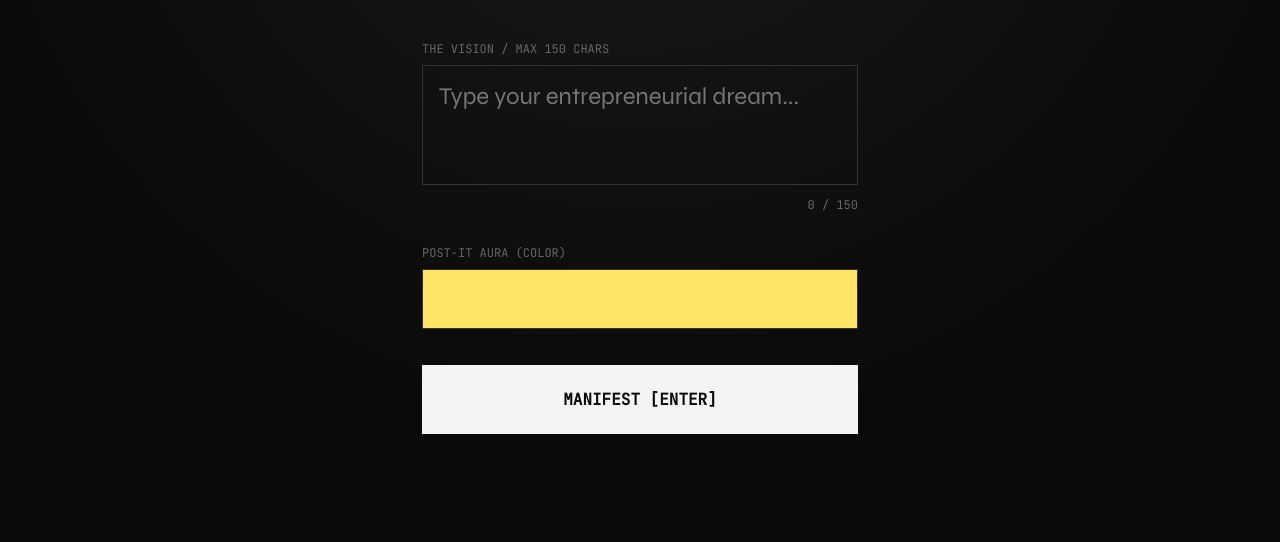
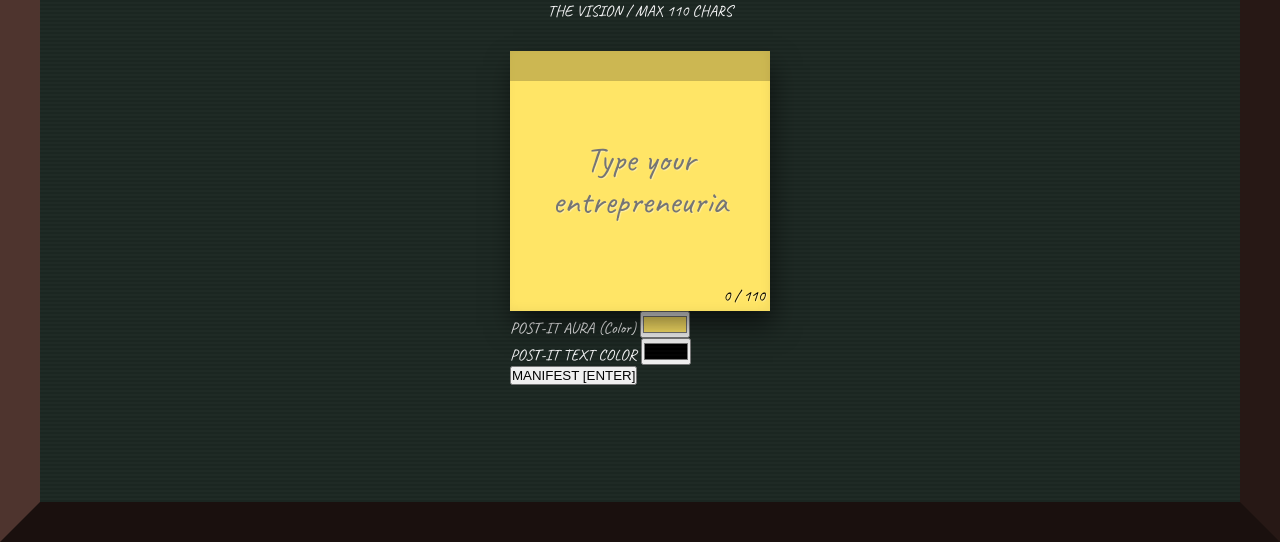
Before and after one commit to LucianoSilva-Dev/PostIt, a plain HTML site: page frontend/index.html in a window 1280 px wide. Shown: the part 258-800 px from the top of the page. Drawn offline with Linux system fonts and the light colour scheme.

Commit message:
style: organização da página home para ter consistência com o dream board

```diff
--- a/backend/server.js
+++ b/backend/server.js
@@ -68,7 +68,7 @@ app.get('/api/postits', async (req, res) => {
 
 // Rota de POST (submissão de nova ideia pelo celular)
 app.post('/api/postits', async (req, res) => {
-  let { text, color } = req.body;
+  let { text, color, textcolor } = req.body;
 
   if (!text || !color) {
     return res.status(400).json({ error: 'Text and color are required' });
@@ -83,7 +83,8 @@ app.post('/api/postits', async (req, res) => {
     const newPostIt = await prisma.postIt.create({
       data: {
         text,
-        color
+        color,
+        textColor: textcolor,
       }
     });
 
--- a/frontend/css/board.css
+++ b/frontend/css/board.css
@@ -1,3 +1,12 @@
+:root {
+  --bg-color: #0a0a0a;
+  --text-color: #f4f4f5;
+  --accent: #d4ff00;
+  --font-main: 'Syne', sans-serif;
+  --font-mono: 'JetBrains Mono', monospace;
+  --font-hand: 'Caveat', cursive;
+}
+
 /* frontend/css/board.css */
 body.board-page {
   background-color: #1b2621; /* Dark chalkboard green */
@@ -12,32 +21,17 @@ body.board-page {
 body.board-page::before {
   content: "";
   position: absolute;
-  top: 0; left: 0; right: 0; bottom: 0;
+  width: 100dvw;
+  height: 100dvh;
+  top: -40px;
   pointer-events: none;
   z-index: 50;
-  /* Borda de madeira (várias cores emetizando iluminação global) */
   border: 40px solid #3e2723;
   border-left-color: #4e342e;
   border-top-color: #5d4037;
   border-right-color: #271815;
   border-bottom-color: #1a100e;
-  box-shadow: inset 0 0 100px 40px rgba(0, 0, 0, 0.95),
-              inset 0 0 10px rgba(0,0,0,0.5);
-}
-
-/* Suporte/Bandeja inferior de apagador e giz! Dá uma ancoragem visual sensacional */
-body.board-page::after {
-  content: "";
-  position: absolute;
-  bottom: 30px;
-  left: 40px;
-  right: 40px;
-  height: 15px;
-  background: linear-gradient(to bottom, #795548, #3e2723);
-  z-index: 51;
-  box-shadow: 0 -4px 15px rgba(0,0,0,0.8);
-  border-top: 2px solid #8d6e63;
-  border-radius: 4px;
+  box-sizing: border-box;
 }
 
 /* Textura pura e "suja" de quadro negro com giz apagado */
@@ -67,8 +61,8 @@ body.board-page::after {
 /* Os postits continuam ultra-realistas */
 .post-it {
   position: absolute;
-  width: 280px;
-  min-height: 280px;
+  width: 180px;
+  min-height: 180px;
   padding: 2.5rem;
   box-shadow:
     3px 15px 25px rgba(0, 0, 0, 0.5),
@@ -90,12 +84,12 @@ body.board-page::after {
   width: 100%;
 }
 
-.post-it::after {
+.post-it::before {
+  width: 100%;
+  height: 30px;
+  background-color: #0003;
+  position: absolute;
+  top: 0;
+  left: 0;
   content: "";
-  position: absolute;
-  bottom: 0;
-  right: 0;
-  border-width: 0 0 45px 45px;
-  border-style: solid;
-  border-color: transparent transparent rgba(0,0,0,0.2) transparent;
 }
--- a/frontend/css/style.css
+++ b/frontend/css/style.css
@@ -1,153 +1,150 @@
-/* frontend/css/style.css */
 :root {
-  --bg-color: #0a0a0a;
+  --bg-color: #1b2621;
   --text-color: #f4f4f5;
-  --accent: #d4ff00;
+  --accent: #FFE566;
   --font-main: 'Syne', sans-serif;
   --font-mono: 'JetBrains Mono', monospace;
   --font-hand: 'Caveat', cursive;
+  --post-color: #000000;
 }
 
+
 * {
-  box-sizing: border-box;
+  padding: 0;
   margin: 0;
-  padding: 0;
 }
 
-body.submit-page {
+body {
+  width: 100dvw;
+  height: 100dvh;
   background-color: var(--bg-color);
+  display: flex;
+  flex-grow: 1;
+  justify-content: center;
+  align-items: center;
+  overflow-x: hidden;
+  overflow-y: auto;
   color: var(--text-color);
-  font-family: var(--font-main);
-  min-height: 100vh;
+  font-family: var(--font-hand);
+}
+
+body::after {
+  content: "";
+  position: absolute;
+  width: 100dvw;
+  height: 100dvh;
+  top: 0px;
+  pointer-events: none;
+  z-index: 50;
+  border: 40px solid #3e2723;
+  border-left-color: #4e342e;
+  border-top-color: #5d4037;
+  border-right-color: #271815;
+  border-bottom-color: #1a100e;
+  box-sizing: border-box;
+}
+
+.chalkboard-overlay {
+  position: absolute;
+  top: 0;
+  left: 0;
+  right: 0;
+  bottom: 0;
+  background: radial-gradient(circle at center, transparent 0%, rgba(0, 0, 0, 0.5) 100%);
+  background-image: repeating-linear-gradient(0deg,
+      transparent,
+      transparent 2px,
+      rgba(255, 255, 255, 0.02) 2px,
+      rgba(255, 255, 255, 0.02) 4px);
+  pointer-events: none;
+  z-index: 0;
+}
+
+.input-group {
+  display: flex;
+  justify-content: center;
+  align-items: center;
+  flex-direction: column;
+  gap: 30px;
+}
+
+.post-it {
+  width: 180px;
+  min-height: 180px;
+  padding: 2.5rem;
   display: flex;
   align-items: center;
   justify-content: center;
-  background-image: radial-gradient(circle at 50% 0%, #1a1a1a 0%, #0a0a0a 70%);
-}
-
-.container {
-  width: 100%;
-  max-width: 500px;
-  padding: 2rem;
+  will-change: transform;
+  background-color: var(--accent);
+  position: relative;
+  box-shadow:
+    3px 15px 25px rgba(0, 0, 0, 0.5),
+    inset -2px -2px 10px rgba(0, 0, 0, 0.05);
   z-index: 1;
 }
 
-.header h1 {
-  font-size: 4rem;
-  font-weight: 800;
-  line-height: 0.9;
-  letter-spacing: -0.05em;
-  margin-bottom: 0.5rem;
-  text-transform: uppercase;
-  background: linear-gradient(135deg, #fff, #999);
-  -webkit-background-clip: text;
-  -webkit-text-fill-color: transparent;
+textarea {
+  font-family: var(--font-hand);
+  font-size: 2.2rem;
+  line-height: 1.2;
+  color: #1a1a1a;
+  text-align: center;
+  text-shadow: 1px 1px 1px rgba(255, 255, 255, 0.4);
+  word-wrap: break-word;
+  width: 100%;
+  background-color: transparent;
+  appearance: none;
+  border: none;
+  resize: none;
+  text-align: center;
+  overflow: hidden;
+  color: var(--post-color);
 }
 
-.header p {
-  font-family: var(--font-mono);
-  font-size: 0.9rem;
-  color: #888;
-  margin-bottom: 3rem;
-  text-transform: uppercase;
-  letter-spacing: 0.1em;
-}
-
-.form {
-  display: flex;
-  flex-direction: column;
-  gap: 2rem;
-}
-
-.input-group label, .color-picker-wrapper label {
-  display: block;
-  font-family: var(--font-mono);
-  font-size: 0.75rem;
-  margin-bottom: 0.5rem;
-  color: #666;
-  text-transform: uppercase;
-}
-
-textarea {
-  width: 100%;
-  height: 120px;
-  background: transparent;
-  border: 1px solid #333;
-  color: var(--text-color);
-  font-family: var(--font-main);
-  font-size: 1.5rem;
-  padding: 1rem;
-  resize: none;
-  outline: none;
-  transition: border-color 0.3s ease;
+.char-count {
+  position: absolute;
+  right: 5px;
+  bottom: 5px;
+  color: var(--post-color);
+  text-shadow: 1px 1px 1px rgba(255, 255, 255, 0.4);
 }
 
 textarea:focus {
-  border-color: var(--accent);
+  outline: none;
 }
 
-.char-count {
-  display: block;
-  text-align: right;
-  font-family: var(--font-mono);
-  font-size: 0.75rem;
-  color: #666;
-  margin-top: 0.5rem;
-}
-
-.color-picker-wrapper input[type="color"] {
+.post-it::before {
   width: 100%;
-  height: 60px;
-  border: none;
-  background: transparent;
-  cursor: pointer;
-}
-
-input[type="color"]::-webkit-color-swatch-wrapper {
-  padding: 0;
-}
-
-input[type="color"]::-webkit-color-swatch {
-  border: 1px solid #333;
-}
-
-.btn-submit {
-  background: var(--text-color);
-  color: var(--bg-color);
-  font-family: var(--font-mono);
-  font-weight: bold;
-  font-size: 1rem;
-  padding: 1.5rem;
-  border: none;
-  cursor: pointer;
-  text-transform: uppercase;
-  transition: all 0.3s ease;
-}
-
-.btn-submit:hover {
-  background: var(--accent);
-  color: #000;
-  transform: translateY(-2px);
-  box-shadow: 0 10px 20px rgba(212, 255, 0, 0.2);
+  height: 30px;
+  background-color: #0003;
+  position: absolute;
+  top: 0;
+  left: 0;
+  content: "";
 }
 
 .toast {
   position: fixed;
-  bottom: 2rem;
-  right: 2rem;
-  background: var(--accent);
-  color: #000;
-  font-family: var(--font-mono);
-  padding: 1rem 2rem;
-  font-size: 0.875rem;
-  font-weight: bold;
-  opacity: 0;
-  pointer-events: none;
-  transform: translateY(20px);
-  transition: all 0.4s cubic-bezier(0.175, 0.885, 0.32, 1.275);
+  right: 10px;
+  bottom: -100px;
+  background-color: #ccc;
+  padding: 15px 50px;
+  font-size: 30px;
+  transition-duration: .15s;
 }
 
 .toast.show {
-  opacity: 1;
-  transform: translateY(0);
+  bottom: 10px
 }
+
+
+@media (max-width: 500px) {
+  body::after {
+    border: 15px solid #3e2723;
+    border-left-color: #4e342e;
+    border-top-color: #5d4037;
+    border-right-color: #271815;
+    border-bottom-color: #1a100e;
+  }
+}
--- a/frontend/index.html
+++ b/frontend/index.html
@@ -1,5 +1,6 @@
 <!DOCTYPE html>
 <html lang="pt-BR">
+
 <head>
   <meta charset="UTF-8">
   <meta name="viewport" content="width=device-width, initial-scale=1.0">
@@ -7,9 +8,14 @@
   <link rel="stylesheet" href="css/style.css">
   <link rel="preconnect" href="https://fonts.googleapis.com">
   <link rel="preconnect" href="https://fonts.gstatic.com" crossorigin>
-  <link href="https://fonts.googleapis.com/css2?family=Syne:wght@400;700;800&family=JetBrains+Mono:wght@400&display=swap" rel="stylesheet">
+  <link
+    href="https://fonts.googleapis.com/css2?family=Syne:wght@400;700;800&family=JetBrains+Mono:wght@400&display=swap"
+    rel="stylesheet">
+  <link href="https://fonts.googleapis.com/css2?family=Caveat:wght@400;700&display=swap" rel="stylesheet">
 </head>
+
 <body class="submit-page">
+  <div class="chalkboard-overlay"></div>
   <main class="container">
     <header class="header">
       <h1>IDEA <br> VAULT</h1>
@@ -18,14 +24,21 @@
 
     <form id="idea-form" class="form">
       <div class="input-group">
-        <label for="idea-text">THE VISION / MAX 150 CHARS</label>
-        <textarea id="idea-text" maxlength="150" placeholder="Type your entrepreneurial dream..." required></textarea>
-        <span class="char-count">0 / 150</span>
+        <label for="idea-text">THE VISION / MAX 110 CHARS</label>
+        <div class="post-it">
+          <textarea id="idea-text" maxlength="110" placeholder="Type your entrepreneurial dream..." required></textarea>
+          <span class="char-count">0 / 110</span>
+        </div>
       </div>
 
       <div class="color-picker-wrapper">
         <label for="idea-color">POST-IT AURA (Color)</label>
         <input type="color" id="idea-color" value="#FFE566">
+      </div>
+
+      <div class="color-picker-wrapper">
+        <label for="idea-text-color">POST-IT TEXT COLOR</label>
+        <input type="color" id="idea-text-color" value="#000">
       </div>
 
       <button type="submit" class="btn-submit">MANIFEST [ENTER]</button>
@@ -36,4 +49,5 @@
   <script src="js/api.js"></script>
   <script src="js/submit.js"></script>
 </body>
+
 </html>
--- a/frontend/js/api.js
+++ b/frontend/js/api.js
@@ -1,10 +1,11 @@
 const API_URL = 'http://localhost:3000/api/postits';
 
-async function submitPostIt(text, color) {
+async function submitPostIt(text, color, textcolor) {
+  console.log(JSON.stringify({ text, color, textcolor }))
   const response = await fetch(API_URL, {
     method: 'POST',
     headers: { 'Content-Type': 'application/json' },
-    body: JSON.stringify({ text, color })
+    body: JSON.stringify({ text, color, textcolor })
   });
   if (!response.ok) throw new Error('Submission failed');
   return response.json();
--- a/frontend/js/board.js
+++ b/frontend/js/board.js
@@ -30,6 +30,7 @@ function spawnPostIt(data, delayOffsetY = 0) {
   const textEl = document.createElement('div');
   textEl.className = 'post-it-text';
   textEl.textContent = data.text;
+  textEl.style.color = data.textColor;
   el.appendChild(textEl);
 
   const rotation = Math.floor(Math.random() * 20) - 10;
```
Also changed, not shown: frontend/display.html (+0 -1 lines), frontend/js/submit.js (+14 -3 lines), 3 other files. Lines whose indentation alone changed are shown as unchanged.
